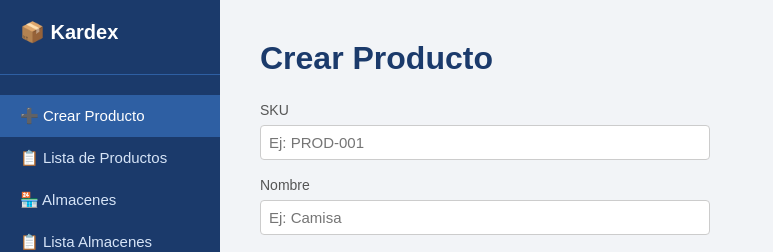
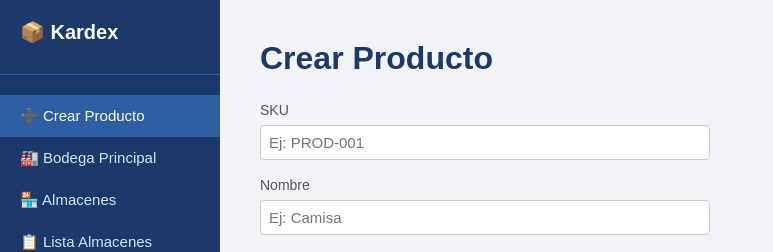
Before and after one commit to C4rlos-lang/kardex-app, a Vue app in the folder frontend/: page /lista#/productos in a window 1280 px wide. Shown: the top 252 px of the page, without its empty margins (0-773 px from the left). Built offline with nearby package versions, Linux system fonts and the light colour scheme.

Commit message:
renombrar lista a bodega principal

```diff
--- a/frontend/src/components/Sidebar.vue
+++ b/frontend/src/components/Sidebar.vue
@@ -3,7 +3,7 @@
     <div class="logo">📦 Kardex</div>
     <nav>
       <router-link to="/productos">➕ Crear Producto</router-link>
-      <router-link to="/lista">📋 Lista de Productos</router-link>
+      <router-link to="/lista">🏭 Bodega Principal</router-link>
       <router-link to="/almacenes">🏪 Almacenes</router-link>
       <router-link to="/lista-almacenes">📋 Lista Almacenes</router-link>
     </nav>
```
